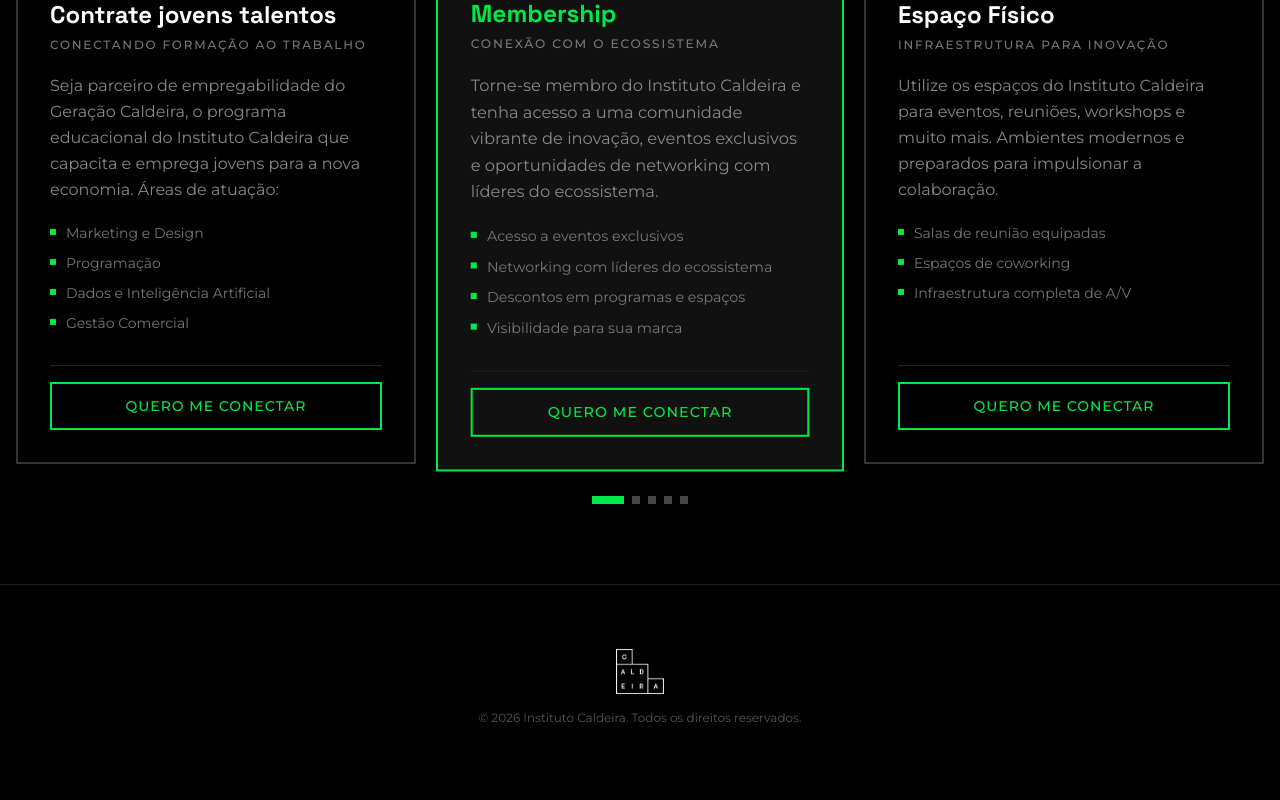
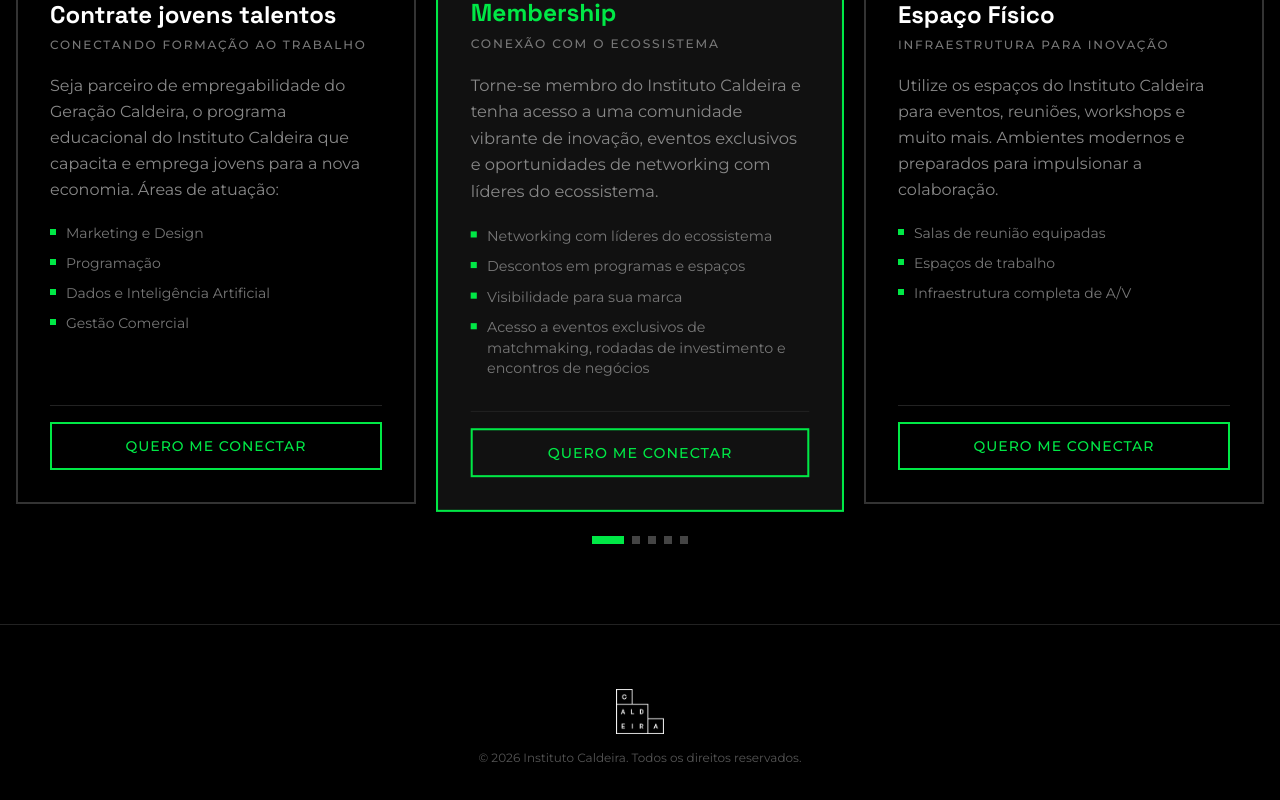
Before and after one commit to LenoXz/lp-seja-membro, a Next.js app: page / in a window 1280 px wide. Shown: the part 1945-2745 px from the top of the page. Built offline with nearby package versions, Linux system fonts and the light colour scheme; no server answers.

Commit message:
teste v6

```diff
--- a/src/data/products.ts
+++ b/src/data/products.ts
@@ -32,10 +32,10 @@
     description:
       "Torne-se membro do Instituto Caldeira e tenha acesso a uma comunidade vibrante de inovação, eventos exclusivos e oportunidades de networking com líderes do ecossistema.",
     highlights: [
-      "Acesso a eventos exclusivos",
       "Networking com líderes do ecossistema",
       "Descontos em programas e espaços",
       "Visibilidade para sua marca",
+      "Acesso a eventos exclusivos de matchmaking, rodadas de investimento e encontros de negócios",
     ],
     fields: [
       {
@@ -112,7 +112,7 @@
       "Utilize os espaços do Instituto Caldeira para eventos, reuniões, workshops e muito mais. Ambientes modernos e preparados para impulsionar a colaboração.",
     highlights: [
       "Salas de reunião equipadas",
-      "Espaços de coworking",
+      "Espaços de trabalho",
       "Infraestrutura completa de A/V",
     ],
     fields: [
```
